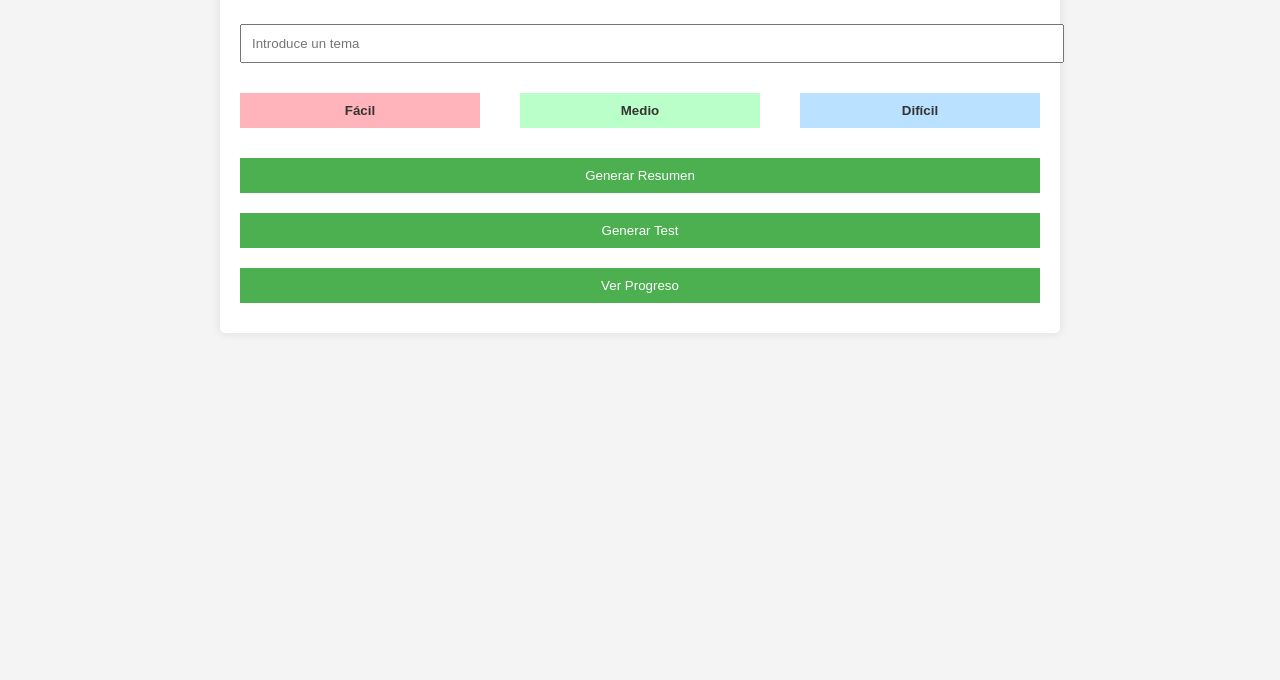
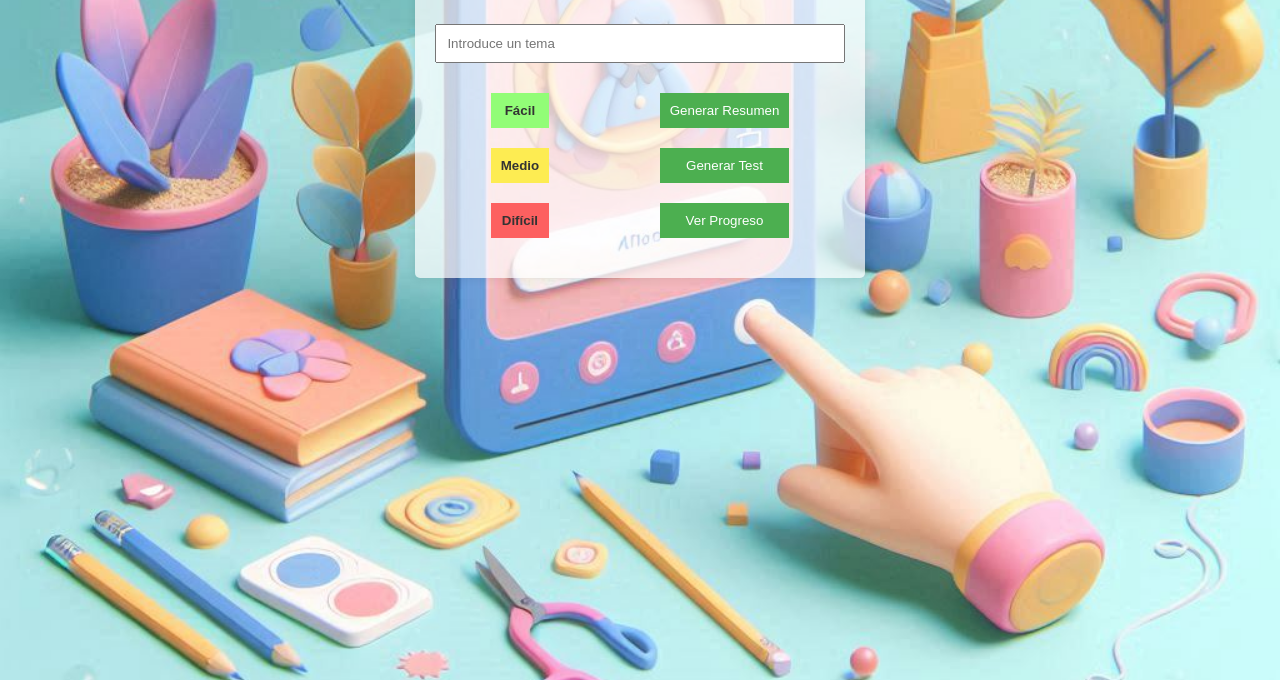
Before and after one commit to LiliaPo/app_autodidacta_IA_pdf, a website: page client/index.html in a window 1280 px wide. Shown: the part 120-800 px from the top of the page. Drawn offline with Linux system fonts and the light colour scheme.

Commit message:
some changes

```diff
--- a/client/index.html
+++ b/client/index.html
@@ -11,14 +11,18 @@
         <h1>App Autodidacta</h1>
         <div id="home-page">
             <input type="text" id="tema" placeholder="Introduce un tema">
+            <div id="buttons-container">
                 <div id="dificultad">
                     <button class="dificultad-btn facil" data-dificultad="fácil">Fácil</button>
                     <button class="dificultad-btn medio" data-dificultad="medio">Medio</button>
                     <button class="dificultad-btn dificil" data-dificultad="difícil">Difícil</button>
                 </div>
+                <div id="acciones">
                     <button id="generar-resumen">Generar Resumen</button>
                     <button id="generar-test">Generar Test</button>
                     <button id="ver-progreso">Ver Progreso</button>
+                </div>
+            </div>
         </div>
         <div id="resumen-page" style="display: none;">
             <h2>Resumen</h2>
--- a/client/styles.css
+++ b/client/styles.css
@@ -5,19 +5,23 @@ body {
     padding: 20px;
     background-color: #f4f4f4;
     color: #333; /* Color de texto base para todo el body */
+    background-image: url('assets/inicioImagen.png'); /* Imagen de fondo */
+    background-size: cover; /* Asegura que la imagen cubra todo el fondo */
+    background-position: center; /* Centra la imagen */
 }
 
 #app {
-    max-width: 800px;
+    max-width: 33%;
     margin: 0 auto;
-    background-color: white;
+    background-color: rgba(255, 255, 255, 0.7); /* Fondo blanco con 20% de transparencia */
     padding: 20px;
     border-radius: 5px;
     box-shadow: 0 0 10px rgba(0,0,0,0.1);
 }
 
 h1, h2, h3 {
-    color: #333; /* Asegura que los títulos sean oscuros */
+    color: #1a4b10; /* Asegura que los títulos sean oscuros */
+    text-align: center;
 }
 
 input, select, button {
@@ -38,28 +42,41 @@ button:hover {
     opacity: 0.8;
 }
 
+#buttons-container {
+    display: flex;
+    justify-content: space-around;
+}
+
 #dificultad {
     display: flex;
+    flex-direction: column;
     justify-content: space-between;
     margin: 10px 0;
 }
 
+#acciones {
+    display: flex;
+    flex-direction: column;
+    justify-content: space-around;
+    margin: 10px 0;
+}
+
 .dificultad-btn {
-    width: 30%;
+    width: 100%;
     color: #333;
     font-weight: bold;
 }
 
 .dificultad-btn.facil {
-    background-color: #FFB3BA; /* Rosa pastel */
+    background-color: #92fd77;
 }
 
 .dificultad-btn.medio {
-    background-color: #BAFFC9; /* Verde pastel */
+    background-color: #fdec52;
 }
 
 .dificultad-btn.dificil {
-    background-color: #BAE1FF; /* Azul pastel */
+    background-color: #fd6060;
 }
 
 #resumen, #test, #resultado, #progreso {
@@ -151,3 +168,8 @@ li {
 .opciones label:hover {
     background-color: #f0f0f0;
 }
+
+#home-page input#tema {
+    width: 100%; /* Asegura que el input ocupe todo el ancho del contenedor */
+    box-sizing: border-box; /* Incluye el padding en el ancho total */
+}
--- a/server/server.ts
+++ b/server/server.ts
@@ -30,7 +30,7 @@ const resumenPrompt = ChatPromptTemplate.fromPromptMessages([
     'Eres un asistente útil que genera informes detallados sobre diversos temas.'
   ),
   HumanMessagePromptTemplate.fromTemplate(
-    'Genera un informe detallado sobre el tema y finaliza con dos urls de referencia: {tema}'
+    'Genera un informe detallado sobre el tema y añade dos urls de referencia: {tema}'
   )
 ]);
 
```
Lines whose indentation alone changed are shown as unchanged.
